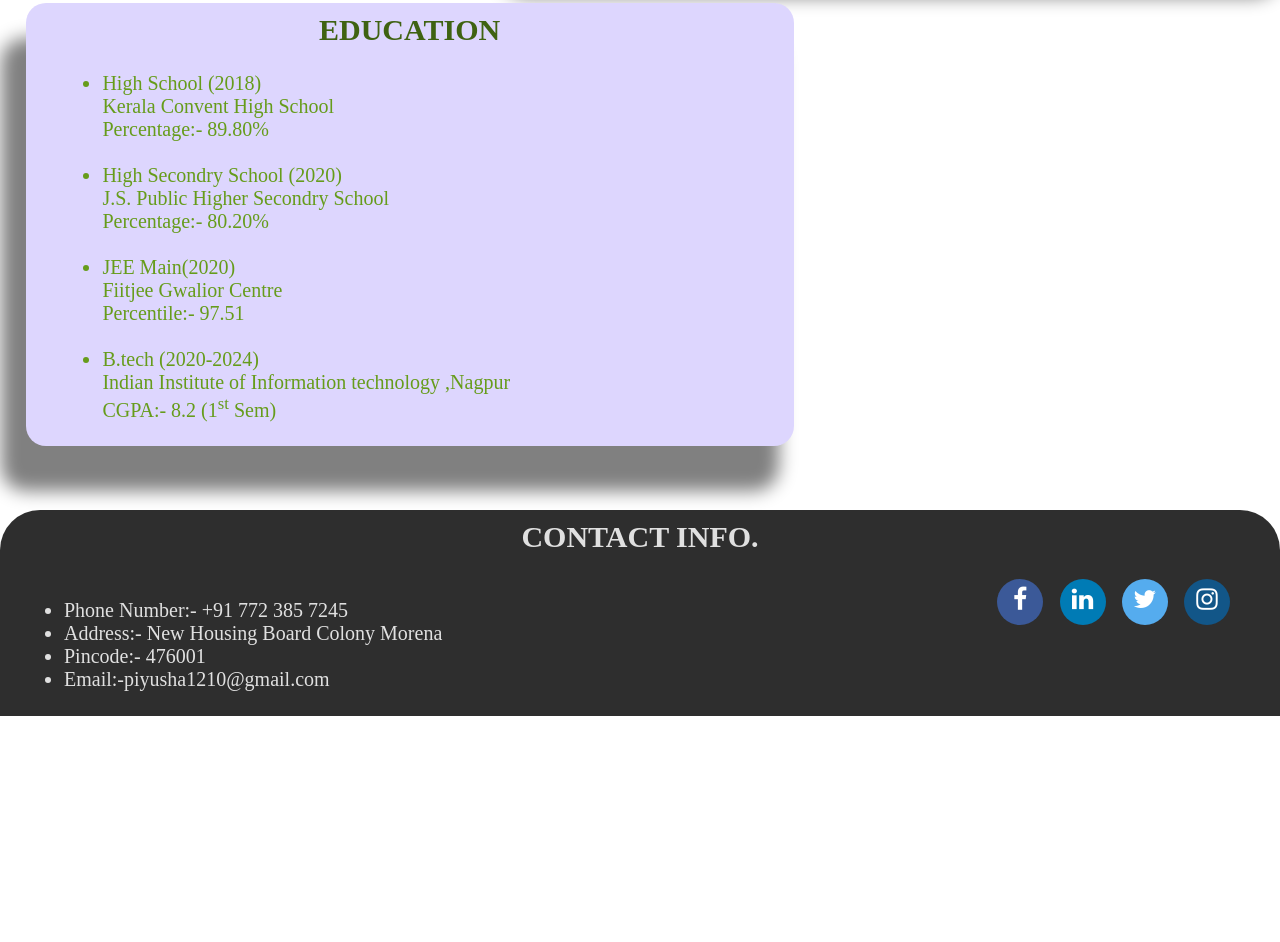
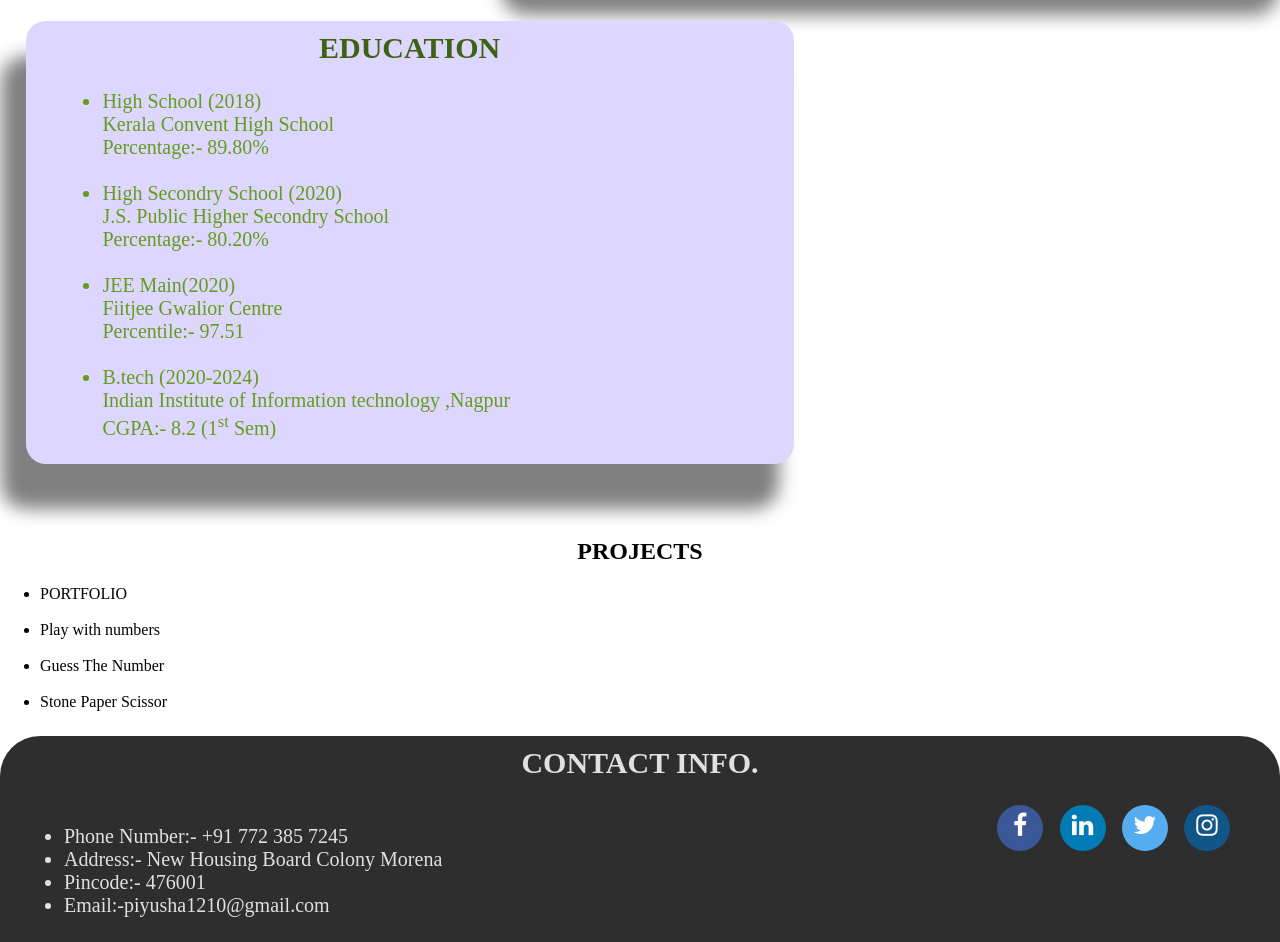
Before and after one commit to Piyusha1210/My-Portfolio, a plain HTML site: page index.html in a window 1280 px wide. Shown: the part 2184-3126 px from the top of the page. Before the commit the page ends 2900 px from the top, so only its background shows below. Drawn offline with Linux system fonts and the light colour scheme.

Commit message:
Update index.html

```diff
--- a/index.html
+++ b/index.html
@@ -8,7 +8,7 @@
     <title>Portfolio</title>
     <link rel="stylesheet" href="style.css">
     <link rel="stylesheet" href="https://cdnjs.cloudflare.com/ajax/libs/font-awesome/4.7.0/css/font-awesome.min.css">
-    <!-- <link rel="stylesheet" href="https://www.w3schools.com/w3css/4/w3.css"> -->
+
 </head>
 
 <body>
@@ -16,10 +16,11 @@
         <IMG id="DP" SRC="DP.jpg">
         <h1>RESUME :- Piyush Agrawal </h1>
     </div>
+    <img class="Cover" src="Cover.jpg" alt="" width="100%">
 
 
 
-    <div class="class1 w3-container w3-center w3-animate-left">
+    <div class="class1">
         <h2>ABOUT </h2>
 
         My name is Piyush Agrawal. I am 1<sup>st</sup> year CSE Branch student at IIIT Nagpur.
@@ -54,7 +55,7 @@
             </li>
         </UL>
     </div>
-    <div class="class3 w3-container w3-center w3-animate-left">
+    <div class="class3">
         <h2>EDUCATION</h2>
         <UL>
             <li>High School (2018)<br>Kerala Convent High School<br> Percentage:- 89.80%</li><br>
@@ -62,6 +63,15 @@
             <li>JEE Main(2020)<br> Fiitjee Gwalior Centre <br>Percentile:- 97.51 </li><br>
             <li>B.tech (2020-2024)<br>Indian Institute of Information technology ,Nagpur <br>CGPA:- 8.2 (1<sup>st</sup>
                 Sem) </li>
+        </UL>
+    </div>
+    <div class="class4">
+        <h2>PROJECTS</h2>
+        <UL>
+            <li>PORTFOLIO</li><br>
+            <li>Play with numbers</li><br>
+            <li>Guess The Number</li><br>
+            <li>Stone Paper Scissor </li>
         </UL>
     </div>
 
```
